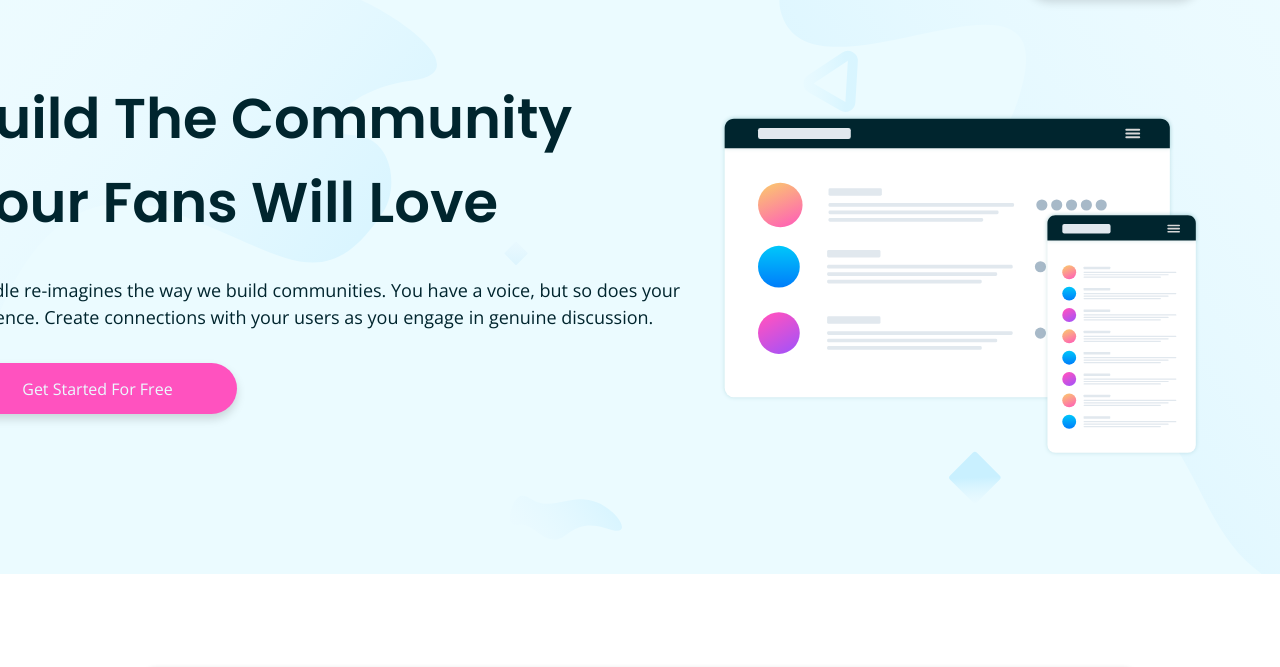
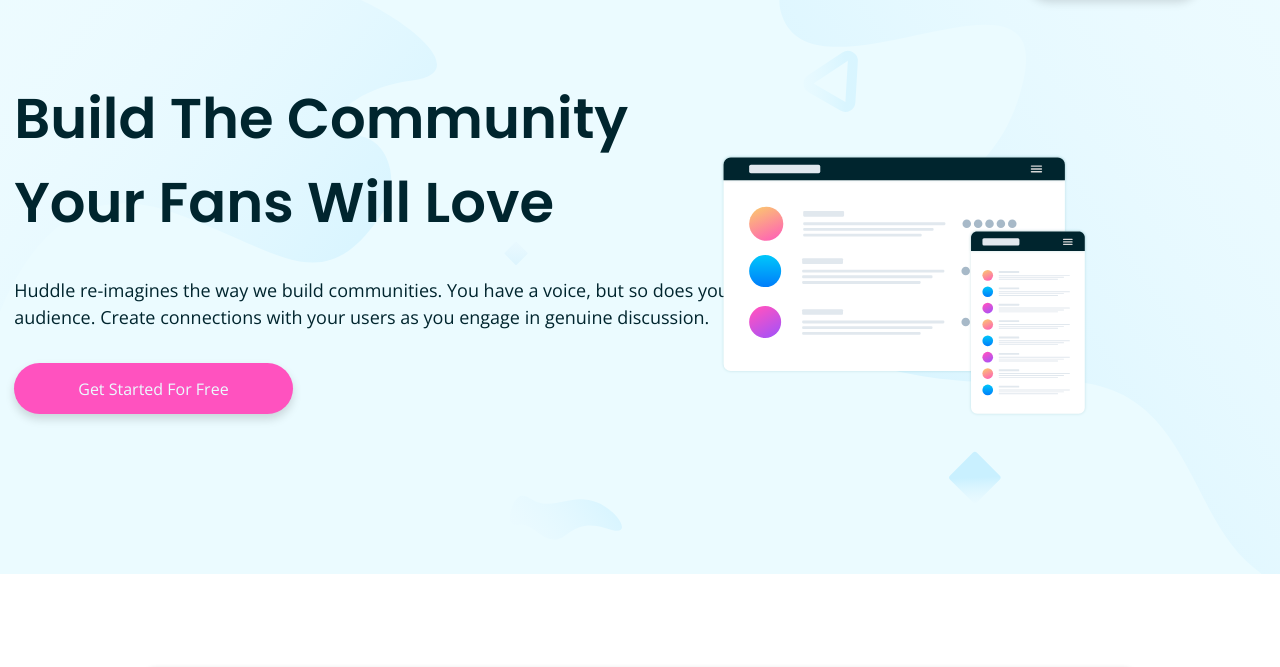
Before and after one commit to ralphvirtucio/huddle-landing-page-alternating-feature-blocks, a plain HTML site: page index.html in a window 1280 px wide. Shown: the part 96-763 px from the top of the page. Drawn offline with nearby package versions, Linux system fonts and the light colour scheme.

Commit message:
Fix HTML issue

```diff
--- a/index.html
+++ b/index.html
@@ -35,7 +35,7 @@
         />
         <a href="#" class="btn btn--try-it">Try it Free</a>
       </header>
-      <section class="huddle__introductory">
+      <div class="huddle__introductory">
         <div class="huddle__introductory--content">
           <h1 class="heading heading--main">
             Build The Community Your Fans Will Love
@@ -54,7 +54,7 @@
           src="./images/illustration-mockups.svg"
           alt="desktop and mobile mockups"
         />
-      </section>
+      </div>
     </div>
 
     <!-- MAIN CONTENT -->
@@ -63,7 +63,7 @@
 
       <!-- HERO SECTION THREE ROW -->
       <section class="huddle__hero">
-        <!-- HERO FIRST ROW  REVERSE VISUAL LAYOUT --CAN BE REUSABLE COMPONENT-- -->
+        <!-- HERO FIRST ROW  REVERSE VISUAL LAYOUT CAN BE REUSABLE COMPONENT-- -->
         <div class="huddle__hero--features --flex-reverse">
           <img
             src="./images/illustration-grow-together.svg"
@@ -80,7 +80,7 @@
           </div>
         </div>
 
-        <!-- HERO SECOND ROW  --CAN BE REUSABLE COMPONENT-- -->
+        <!-- HERO SECOND ROW  CAN BE REUSABLE COMPONENT-- -->
         <div class="huddle__hero--features">
           <img
             src="./images/illustration-flowing-conversation.svg"
@@ -97,7 +97,7 @@
           </div>
         </div>
 
-        <!-- HERO THIRD ROW  REVERSE VISUAL LAYOUT --CAN BE REUSABLE COMPONENT-- -->
+        <!-- HERO THIRD ROW  REVERSE VISUAL LAYOUT CAN BE REUSABLE COMPONENT-- -->
         <div class="huddle__hero--features --flex-reverse">
           <img
             src="./images/illustration-your-users.svg"
--- a/sass/layout/_introductory.scss
+++ b/sass/layout/_introductory.scss
@@ -11,5 +11,7 @@
 
   @media only screen and (min-width: 1024px) {
     padding: 0;
+    width: 80%;
+    margin: 0 auto;
   }
 }
```
Also changed, not shown: css/style.css, 1 other file.
